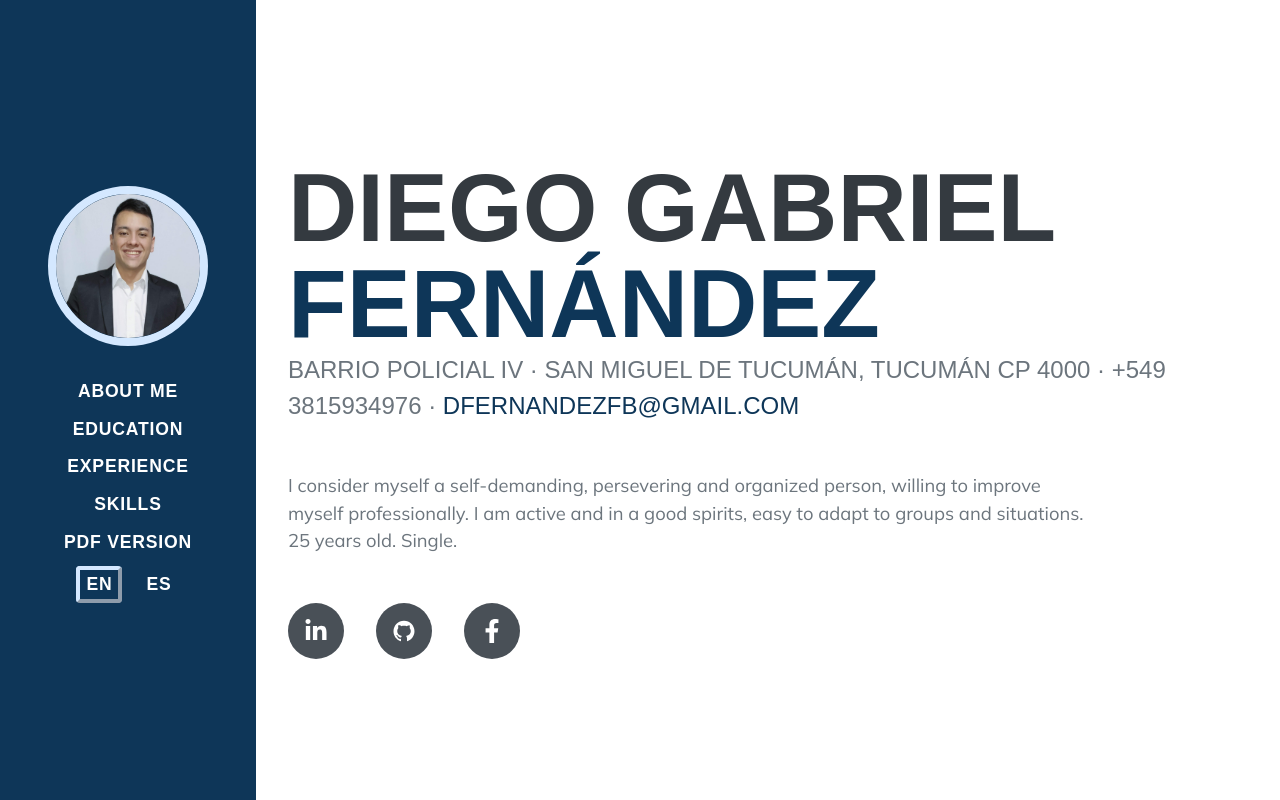
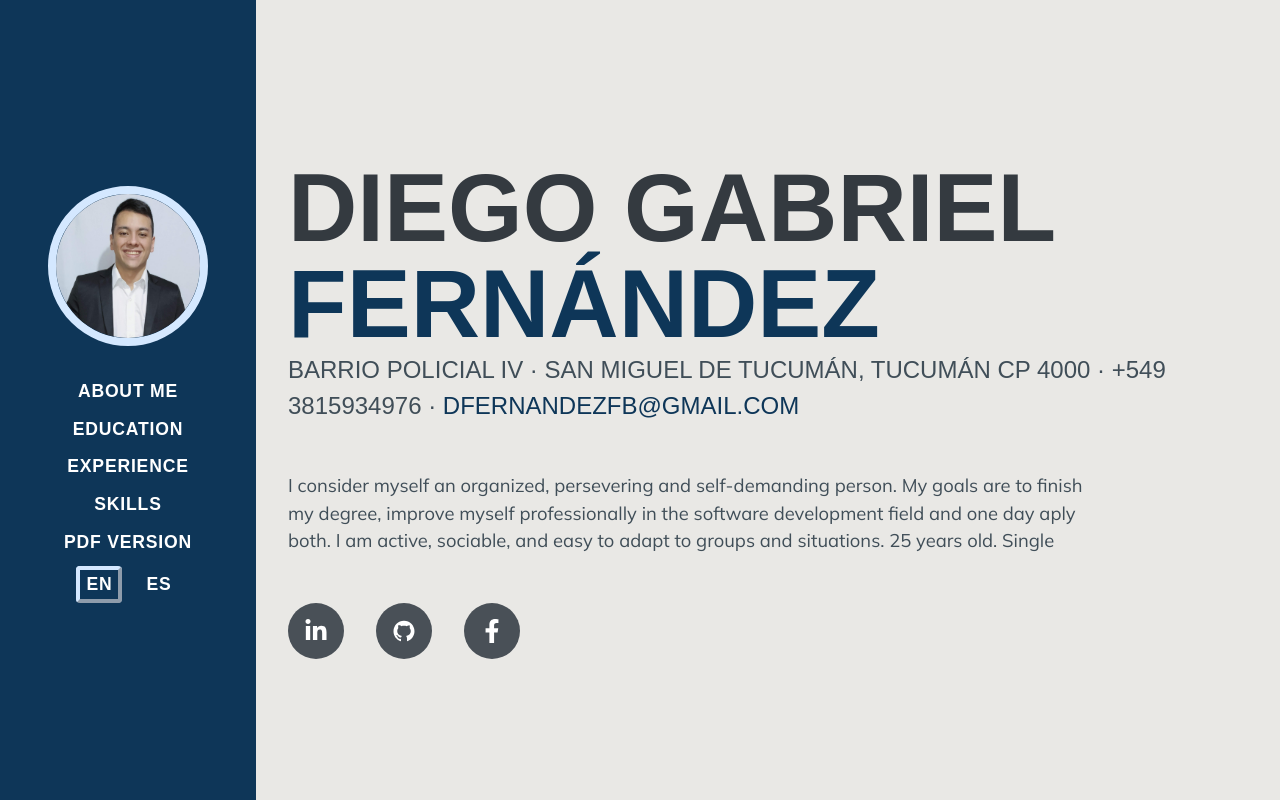
Before and after one commit to dfernandezfb/dfernandezfb.github.io, a React (Create React App) app: page / in a window 1280 px wide. Built offline with nearby package versions, Linux system fonts and the light colour scheme; a web font is replaced by a local one.

Commit message:
change color and description

```diff
--- a/src/App.css
+++ b/src/App.css
@@ -1,6 +1,7 @@
 .main-container{
     display:flex;
     height: 100vh;
+    background-color: #e9e8e5;
 }
 @media (max-width:992px){
     .main-container{
--- a/src/routes/AboutMe.js
+++ b/src/routes/AboutMe.js
@@ -17,7 +17,7 @@ const AboutMe = () => {
             </div>
             <div className='contact-data'>Barrio Policial IV · San Miguel de Tucumán, Tucumán CP 4000 · +549 3815934976 · <a className='important' href='mailto:dfernandezfb@gmail.com'>dfernandezfb@gmail.com</a></div>
             <p className='description'>
-                {language==='en'? 'I consider myself a self-demanding, persevering and organized person, willing to improve myself professionally. I am active and in a good spirits, easy to adapt to groups and situations. 25 years old. Single.' : 'Me considero una persona autoexigente, perseverante y organizada, dispuesto a perfeccionarme profesionalmente. Activo con buen ánimo, de fácil adaptacion a grupos y situaciones. 25 años. Soltero'}</p>
+                {language==='en'? 'I consider myself an organized, persevering and self-demanding person. My goals are to finish my degree, improve myself professionally in the software development field and one day aply both. I am active, sociable, and easy to adapt to groups and situations. 25 years old. Single ' : 'Me considero una persona organizada, perseverante y autoexigente. Mis metas son terminar mi carrera, perfeccionarme profesionalmente en el campo del desarrollo de software, y algún dia aplicar ambas. Activo, sociable, y de fácil adaptacion a grupos y situaciones. 25 años. Soltero'}</p>
             <div className="social-icons">
                 <a className="social-icon" href="https://www.linkedin.com/in/dfernandezfb"><FaLinkedinIn/></a>
                 <a className="social-icon" href="https://github.com/dfernandezfb"><AiFillGithub/></a>
--- a/src/styles/aboutMe.css
+++ b/src/styles/aboutMe.css
@@ -11,7 +11,7 @@
     color: #0e3658;/*#d4e8ff #0e3658*/
 }
 .box-container{
-    color:#6c757d;
+    color:#404e58;
     margin: 10rem 2rem;
     width: 75vw;
 }
```
